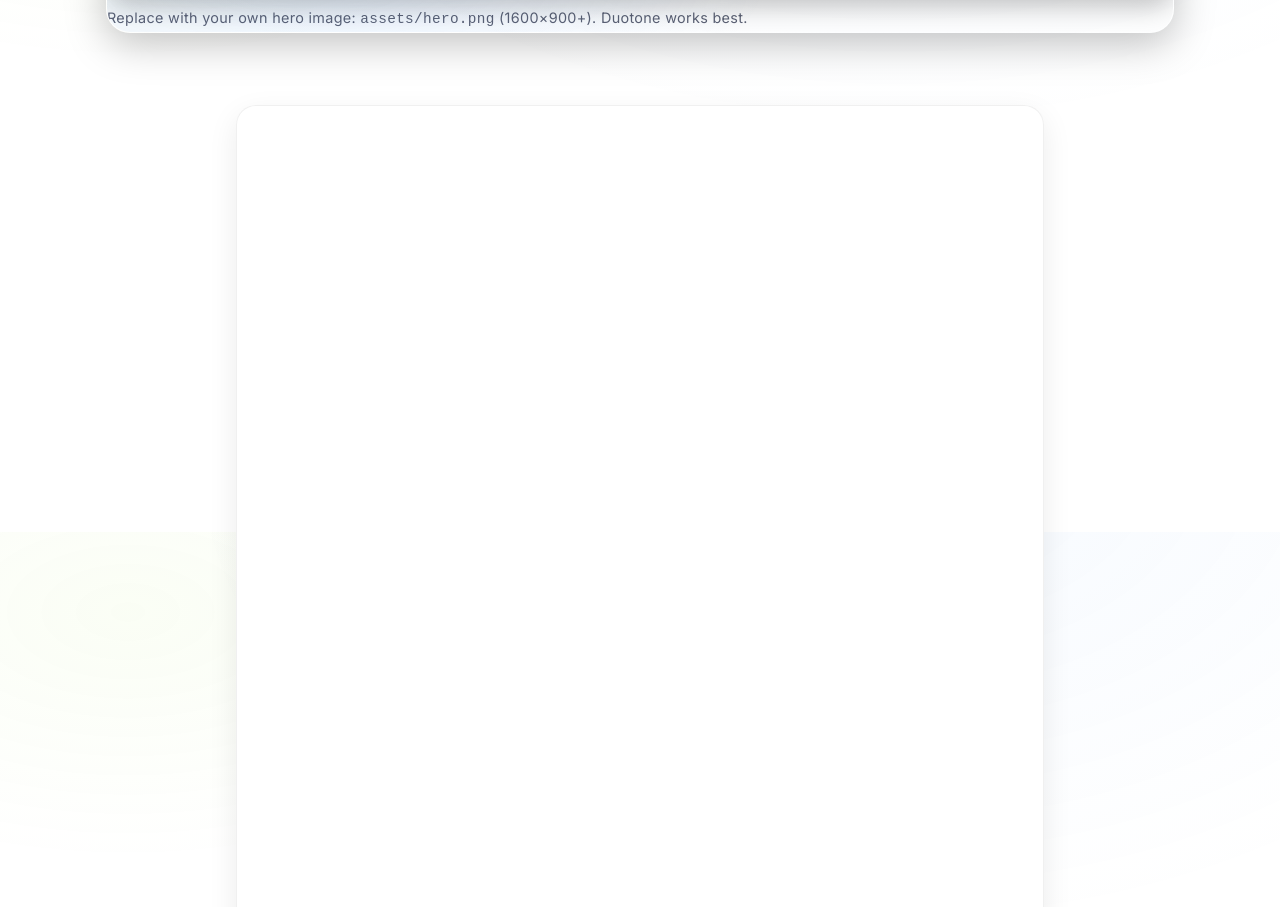
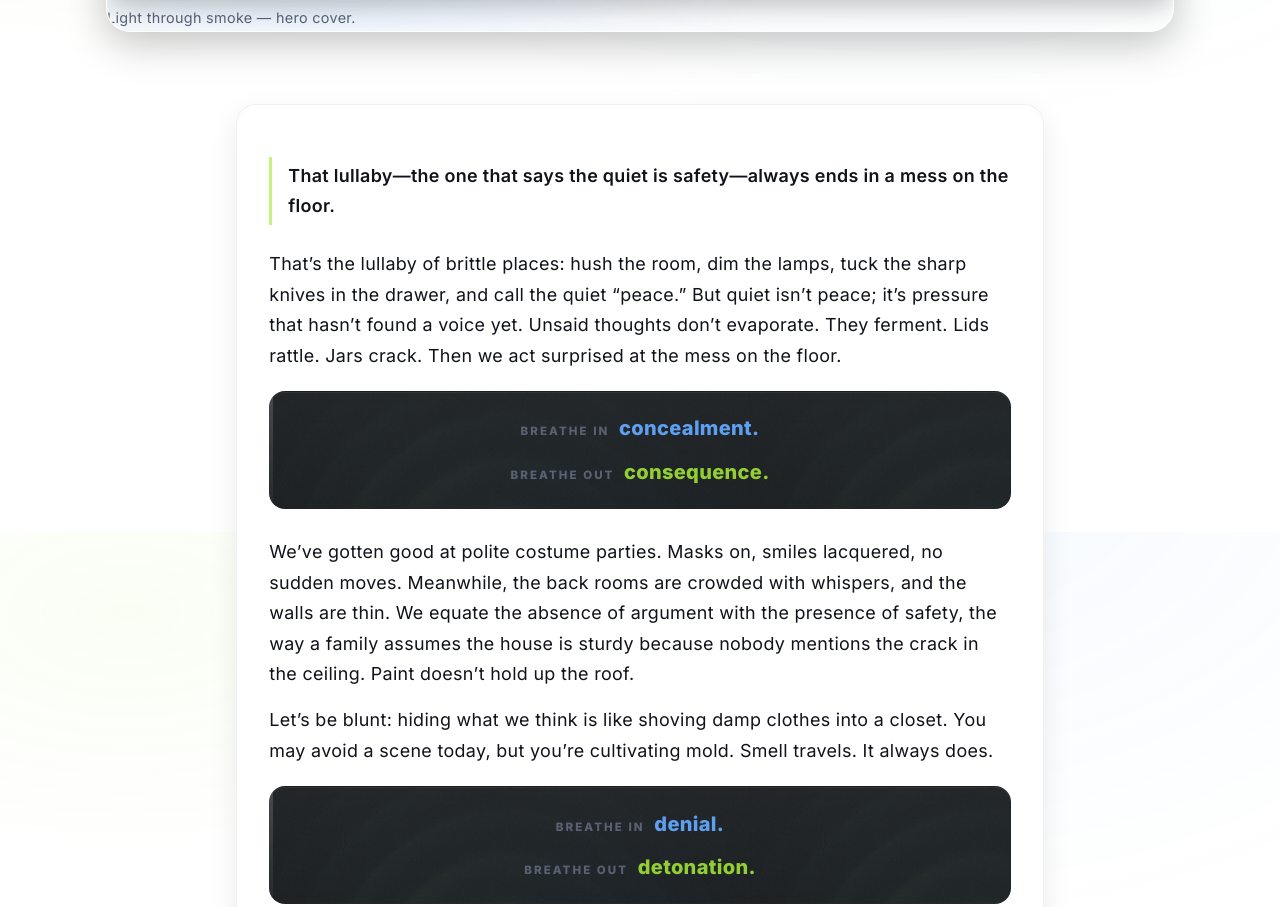
Before and after one commit to summeroff/stories, a plain HTML site: page lets_not_pretend.html in a window 1280 px wide. Shown: the part 1068-1975 px from the top of the page. Drawn offline with nearby package versions, Linux system fonts and the light colour scheme.

Commit message:
fix assets

```diff
--- a/lets_not_pretend.html
+++ b/lets_not_pretend.html
@@ -93,7 +93,7 @@
     .divider{height:1px; background:linear-gradient(90deg, transparent, rgba(255,255,255,.22), transparent); margin:2rem 0}
 
     /* Reveal on scroll */
-    .reveal{opacity:0; transform: translateY(12px); transition: all .8s cubic-bezier(.2,.65,.2,1)}
+    .reveal{opacity:1; transform:none; transition:none}
     .reveal.in{opacity:1; transform:none}
 
     /* Pullquotes */
@@ -123,7 +123,7 @@
     @media (prefers-color-scheme: light) { article .mantra{ background-image: url('assets/breathe-tiles.png'), rgba(0,0,0,.035);} }
 </style>
 </head>
-<body>
+<body class="show-optional">
 
 
   <header class="site">
@@ -154,7 +154,7 @@
       </div>
       <figure class="hero-figure">
         <img alt="Light through smoke — hero cover" src="assets/hero.png">
-        <figcaption>Replace with your own hero image: <code>assets/hero.png</code> (1600×900+). Duotone works best.</figcaption>
+        <figcaption>Light through smoke — hero cover.</figcaption>
       </figure>
     </section>
 
```
